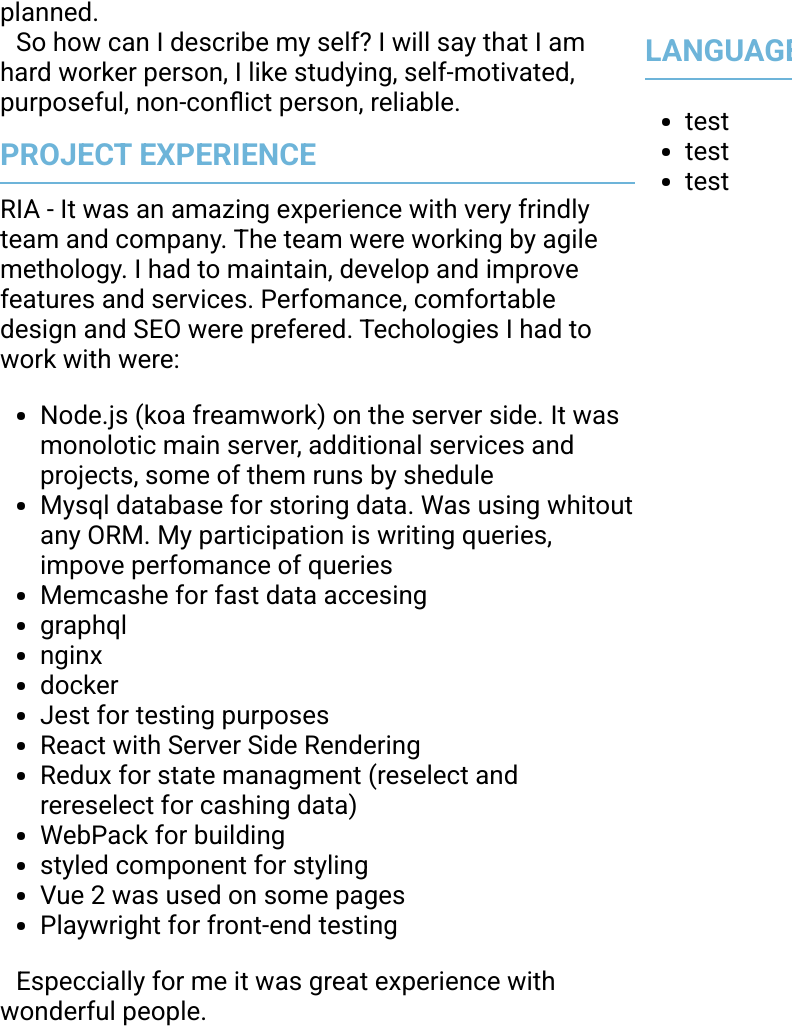
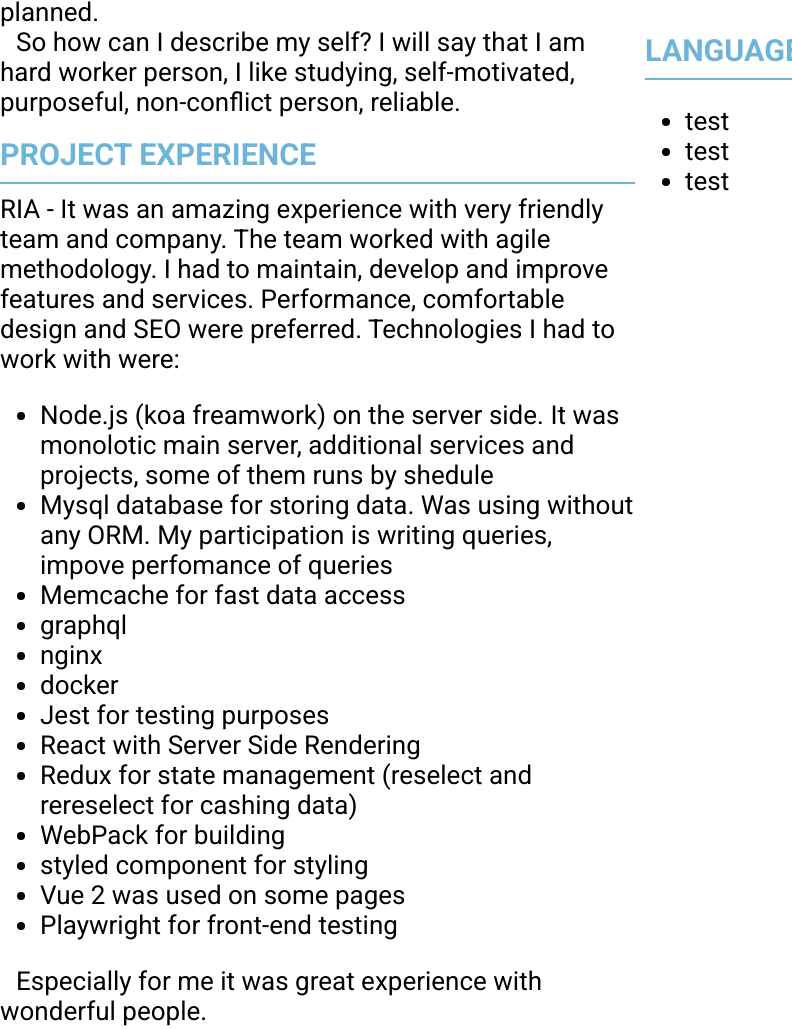
Before and after one commit to andrii-vovnenko/my-cv, a website built with Vite: page index.html in a window 1280 px wide. Shown: the part 1532-2561 px from the top of the page, without its empty margins (0-792 px from the left). Built offline with nearby package versions, Linux system fonts and the light colour scheme.

Commit message:
fix type

```diff
--- a/index.html
+++ b/index.html
@@ -96,28 +96,28 @@
       <div class="divider"></div>
       <div>
         <p>
-          RIA - It was an amazing experience with very frindly team and company.
-          The team were working by agile methology.
+          RIA - It was an amazing experience with very friendly team and company.
+          The team worked with agile methodology.
           I had to maintain, develop and improve features and services.
-          Perfomance, comfortable design and SEO were prefered.
-          Techologies I had to work with were:
+          Performance, comfortable design and SEO were preferred.
+          Technologies I had to work with were:
         </p>
         <ul>
           <li>Node.js (koa freamwork) on the server side. It was monolotic main server, additional services and projects, some of them runs by shedule</li>
-          <li>Mysql database for storing data. Was using whitout any ORM. My participation is writing queries, impove perfomance of queries</li>
-          <li>Memcashe for fast data accesing</li>
+          <li>Mysql database for storing data. Was using without any ORM. My participation is writing queries, impove perfomance of queries</li>
+          <li>Memcache for fast data access</li>
           <li>graphql</li>
           <li>nginx</li>
           <li>docker</li>
           <li>Jest for testing purposes</li>
           <li>React with Server Side Rendering</li>
-          <li>Redux for state managment (reselect and rereselect for cashing data)</li>
+          <li>Redux for state management (reselect and rereselect for cashing data)</li>
           <li>WebPack for building</li>
           <li>styled component for styling</li>
           <li>Vue 2 was used on some pages</li>
           <li>Playwright for front-end testing</li>
         </ul>
-        <p>Especcially for me it was great experience with wonderful people.</p>
+        <p>Especially for me it was great experience with wonderful people.</p>
       </div>
     </div>
     <div class="section">
```
